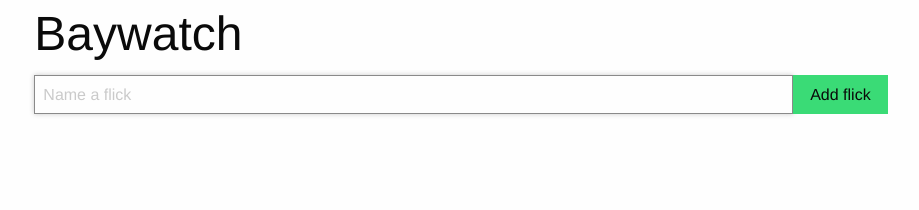
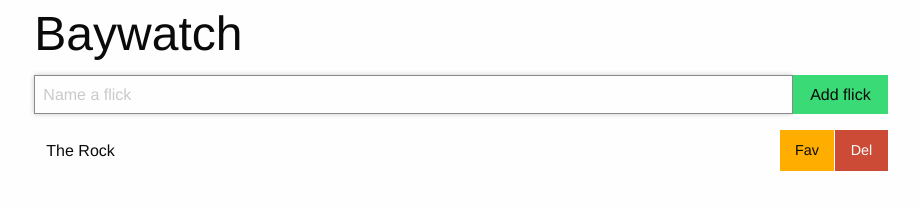
Before and after one commit to joyshaffer/baywatch, a plain HTML site: page index.html in a window 1280 px wide. Shown: the whole page, without its empty margins (179-1098 px from the left). Drawn offline with nearby package versions, Linux system fonts and the light colour scheme.

Commit message:
Add and style flick template

```diff
--- a/app.css
+++ b/app.css
@@ -2,3 +2,19 @@
     color: whitesmoke;
     font-size: 60%;
 }
+
+#flick-list {
+    margin-bottom: 0;
+}
+
+.flick-name {
+    margin: 0 0.75rem;
+}
+
+.flick .button-group {
+    margin-bottom: 0;
+}
+
+.flick .button-group .button {
+    margin-bottom: 0;
+}
--- a/index.html
+++ b/index.html
@@ -7,7 +7,7 @@
 
     <meta name="description" content="">
     <meta name="viewport" content="width=device-width, initial-scale=1">
-    <link rel="stylesheet" href="https://cdnjs.cloudflare.com/ajax/libs/foundation/6.3.1/css/foundation.min.css">
+    <link rel="stylesheet" href="https://cdnjs.cloudflare.com/ajax/libs/foundation/6.4.0/css/foundation.min.css">
     <link rel="stylesheet" href="app.css">
   </head>
   <body>
@@ -39,7 +39,15 @@
 
     <div class="grid-x">
       <div class="medium-8 medium-offset-2 cell">
-        <ul id="flick-list"></ul>
+        <ul class="no-bullet" id="flick-list">
+            <li class="flick grid-x align-middle">
+                <span class="flick-name auto cell">The Rock</span>
+                <span class="actions button-group shrink cell">
+                    <button class="fav button warning">Fav</button>
+                    <button class="remove button alert">Del</button>
+                </span>
+            </li>
+        </ul>
       </div>
     </div>
 
```
